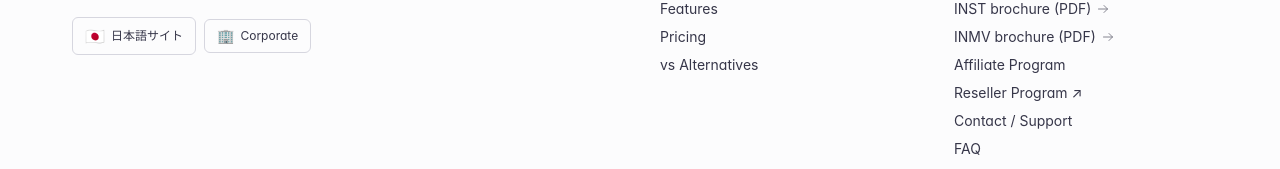
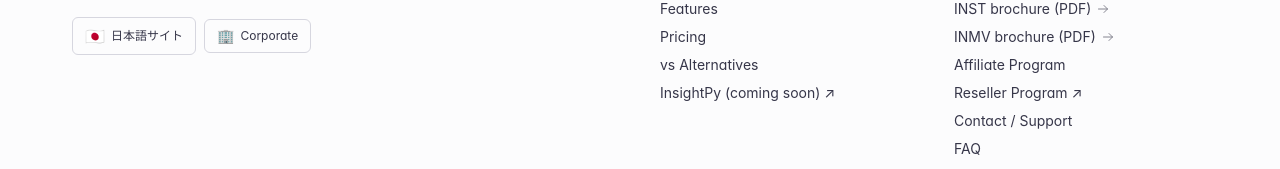
Before and after one commit to HarmonicInsight/web-site-insight-global, a Next.js app: page /releases in a window 1280 px wide. Shown: the part 3498-3667 px from the top of the page. Built offline with nearby package versions, Linux system fonts and the light colour scheme; a web font is replaced by a local one.

Commit message:
feat: add InsightPy (coming soon) link to footer (#1)
Add a Product footer link to python.h-insight.jp marked "coming soon".

Co-authored-by: Claude Opus 4.8 (1M context) <noreply@anthropic.com>

```diff
--- a/src/components/Footer.tsx
+++ b/src/components/Footer.tsx
@@ -49,6 +49,16 @@ export default function Footer() {
               <li><a href="#features" className="hover:text-gold-700 transition-colors">Features</a></li>
               <li><a href="#pricing" className="hover:text-gold-700 transition-colors">Pricing</a></li>
               <li><a href="#comparison" className="hover:text-gold-700 transition-colors">vs Alternatives</a></li>
+              <li>
+                <a
+                  href="https://python.h-insight.jp"
+                  target="_blank"
+                  rel="noopener noreferrer"
+                  className="hover:text-gold-700 transition-colors"
+                >
+                  InsightPy (coming soon) ↗
+                </a>
+              </li>
             </ul>
           </div>
 
```
